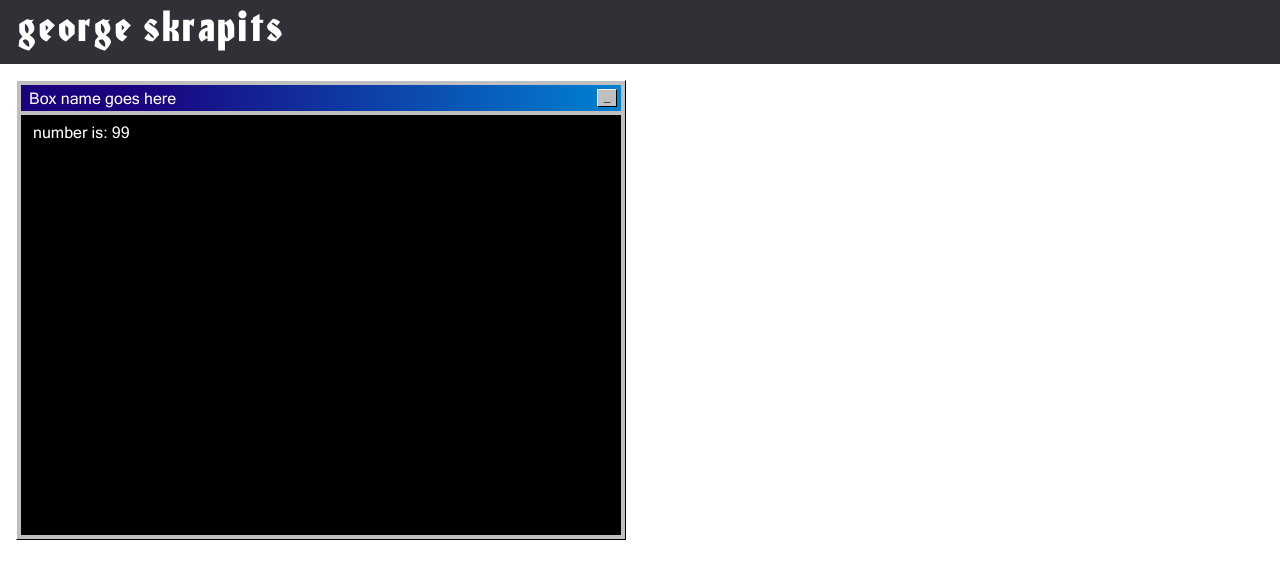
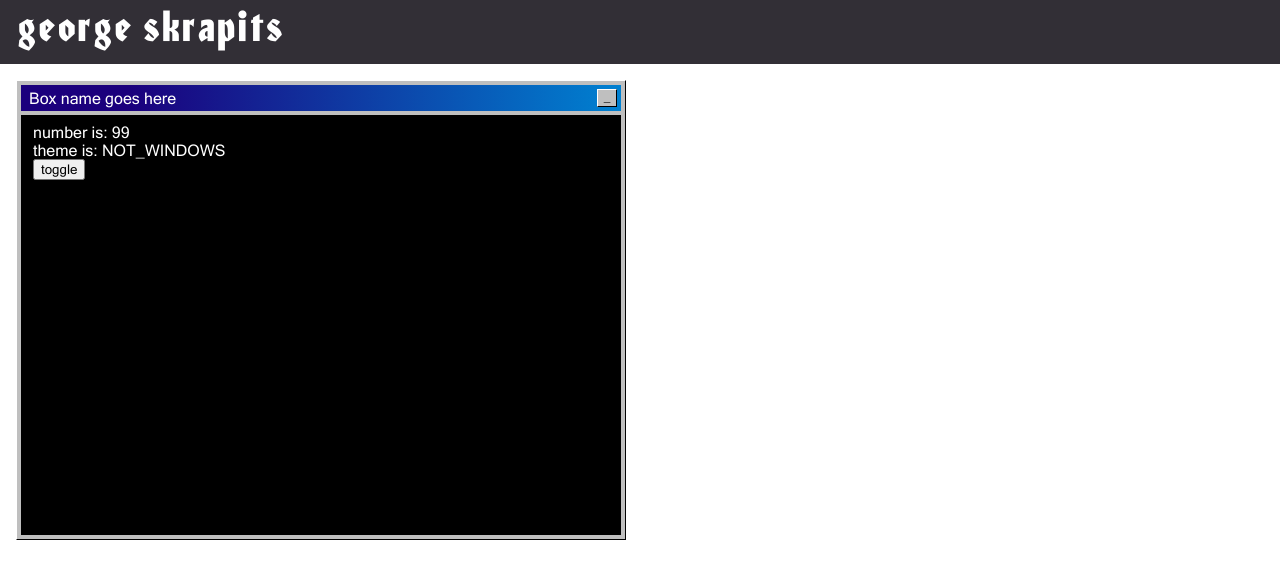
Before and after one commit to gskrap/gskrap-home, a React (Create React App) app: page / in a window 1280 px wide. Shown: the top 578 px of the page. Built offline with nearby package versions, Linux system fonts and the light colour scheme.

Commit message:
add context provider

```diff
--- a/package.json
+++ b/package.json
@@ -14,6 +14,8 @@
     "react-dom": "^17.0.2",
     "react-scripts": "5.0.0",
     "sass": "^1.45.1",
+    "styled-components": "^5.3.3",
+    "styled-normalize": "^8.0.7",
     "typescript": "^4.4.2",
     "web-vitals": "^2.1.0"
   },
--- a/src/components/App.tsx
+++ b/src/components/App.tsx
@@ -1,15 +1,18 @@
 import React from 'react';
 import Box from './Box';
 import '../styles/App.scss';
+import GlobalContextProvider from '../context/globalContext';
 
 const App = () => {
   return (
-    <div className="App">
-      <header className="phxl">george skrapits</header>
-      <div className="maxl">
-        <Box num={99} />
+    <GlobalContextProvider>
+      <div className="App">
+        <header className="phxl">george skrapits</header>
+        <div className="maxl">
+          <Box num={99} />
+        </div>
       </div>
-    </div>
+    </GlobalContextProvider>
   );
 }
 
--- a/src/components/Box.tsx
+++ b/src/components/Box.tsx
@@ -1,8 +1,12 @@
+import React, { useContext } from 'react';
+import {GlobalContext} from '../context/globalContext';
+
 interface OwnProps {
   num? :number;
 }
 
 const Box = ({ num = 0 }: OwnProps) => {
+  const { theme, themeToggle } = useContext(GlobalContext);
   return (
     <div className="box border">
       <div className="top-bar">
@@ -12,6 +16,12 @@ const Box = ({ num = 0 }: OwnProps) => {
       <div className="content">
         number is:&nbsp;
         {num}
+        <br />
+        theme is:&nbsp;
+        {theme}
+        <div>
+          <button onClick={themeToggle}>toggle</button>
+        </div>
       </div>
     </div>
   )
--- /dev/null
+++ b/src/context/globalContext.tsx
@@ -0,0 +1,37 @@
+import React, { useState, ReactNode} from "react";
+
+export enum Theme {
+  NOT_WINDOWS = 'NOT_WINDOWS',
+  NOT_MAC = 'NOT_MAC',
+}
+
+interface ThemeContext {
+  theme: Theme;
+  themeToggle?: () => void;
+}
+
+const defaultState = {
+  theme: Theme.NOT_WINDOWS,
+};
+
+export const GlobalContext = React.createContext<ThemeContext>(defaultState);
+
+interface OwnProps {
+  children: ReactNode
+}
+
+const GlobalContextProvider = ({ children }: OwnProps) => {
+  const [theme, setTheme] = useState(Theme.NOT_WINDOWS);
+
+  const themeToggle = () => {
+    setTheme(theme === Theme.NOT_WINDOWS ? Theme.NOT_MAC : Theme.NOT_WINDOWS);
+  };
+
+  return (
+    <GlobalContext.Provider value={{ theme, themeToggle }} >
+      {children}
+    </GlobalContext.Provider>
+  );
+};
+
+export default GlobalContextProvider;
```
Also changed, not shown: 1 other file (tests, documents, lock files or other folders).
